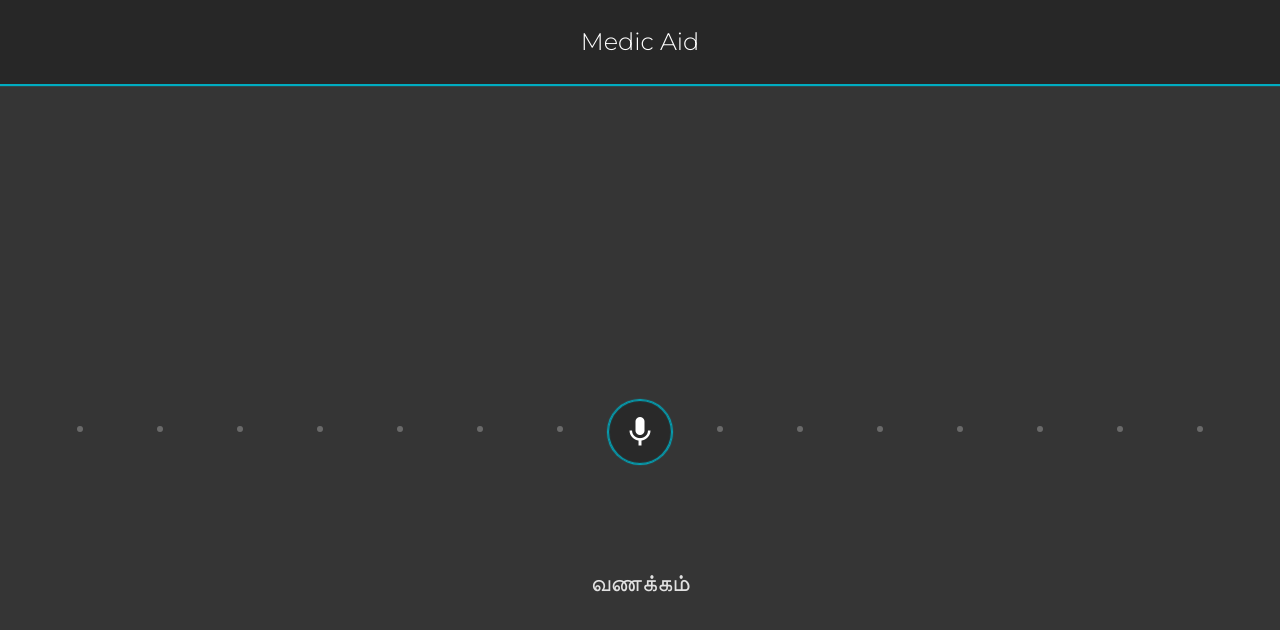
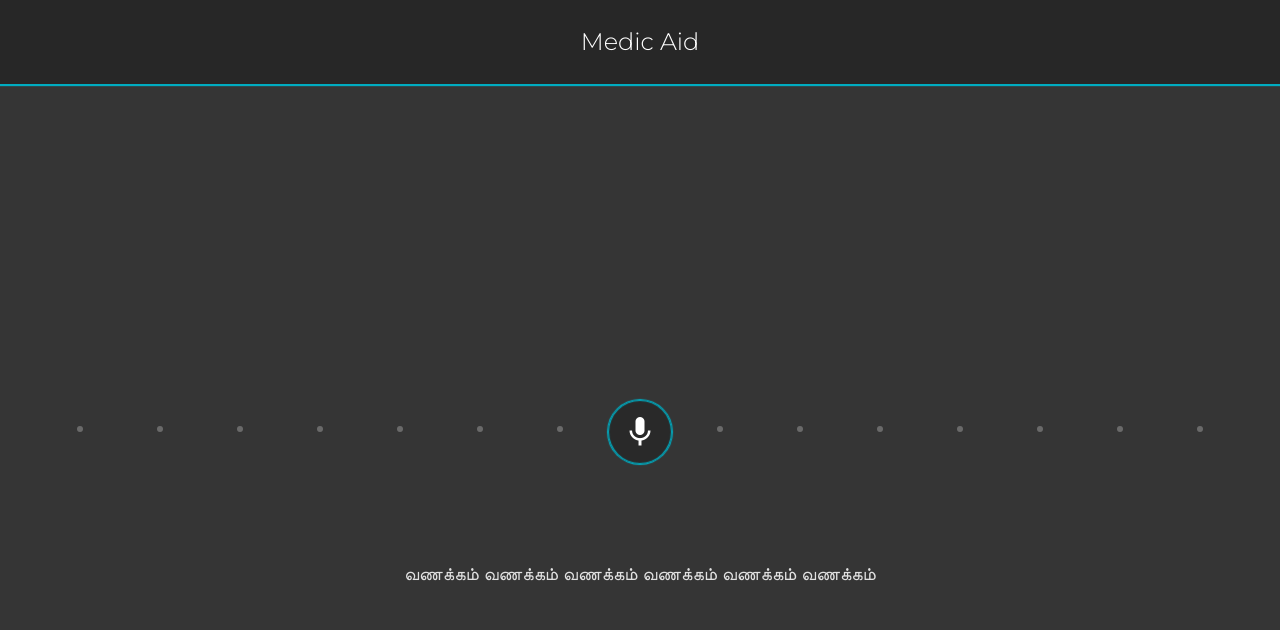
Before and after one commit to pyoganathan99/MedicAidMobileApp, a plain HTML site: page index.html in a window 1280 px wide. Drawn offline with nearby package versions, Linux system fonts and the light colour scheme.

Commit message:
Add files via upload

```diff
--- a/index.html
+++ b/index.html
@@ -108,7 +108,7 @@
             }
         }
 
-        .speech-input{
+        .output{
             border: none !important;
             position: absolute;
             position:absolute;
@@ -116,7 +116,7 @@
             left:0;
             right:0;
             text-align: center;
-            font-size: 1.6em !important;
+            font-size: 1.2em !important;
             font-weight: 400;
             color:#eeeeeeee !important;
         }
@@ -156,7 +156,10 @@
         </div>
 
 
-        <input type="text" class="speech-input" lang="ta-IN" data-ready="Habla ahora" value="வணக்கம்" disabled>
+        <input type="text" class="speech-input" lang="ta-IN" data-ready="Habla ahora" value="வணக்கம் வணக்கம் வணக்கம் வணக்கம் வணக்கம் வணக்கம்"
+            disabled hidden>
+
+        <div type="text" class="output">வணக்கம் வணக்கம் வணக்கம் வணக்கம் வணக்கம் வணக்கம்</div>
     </div>
 
     <!-- <div style="position:absolute;top:86px;bottom:0;left:0;right:0">
--- a/js/speech-input.js
+++ b/js/speech-input.js
@@ -139,6 +139,7 @@ recognition.onresult = function (event) {
 
 	// append transcript to cached input value
 	inputEl.value = prefix + transcript;
+	document.getElementsByClassName('output')[0].innerHTML=prefix+transcript;
 
 	// set cursur and scroll to end
 	inputEl.focus();
```
